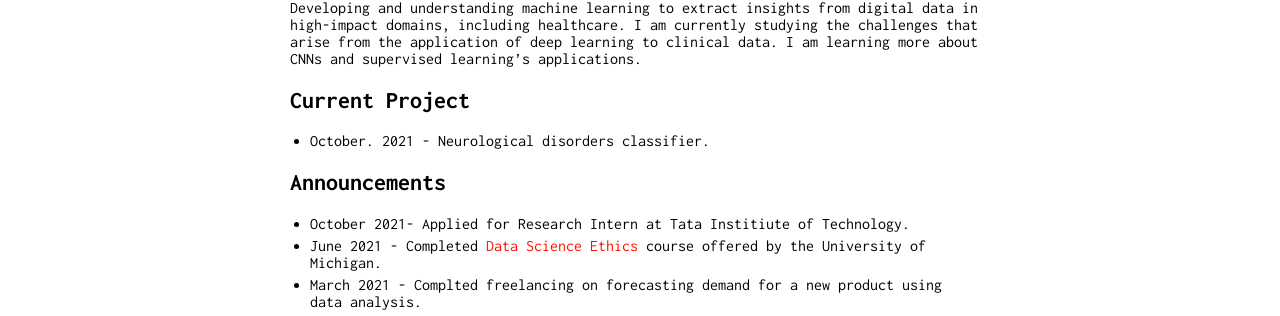
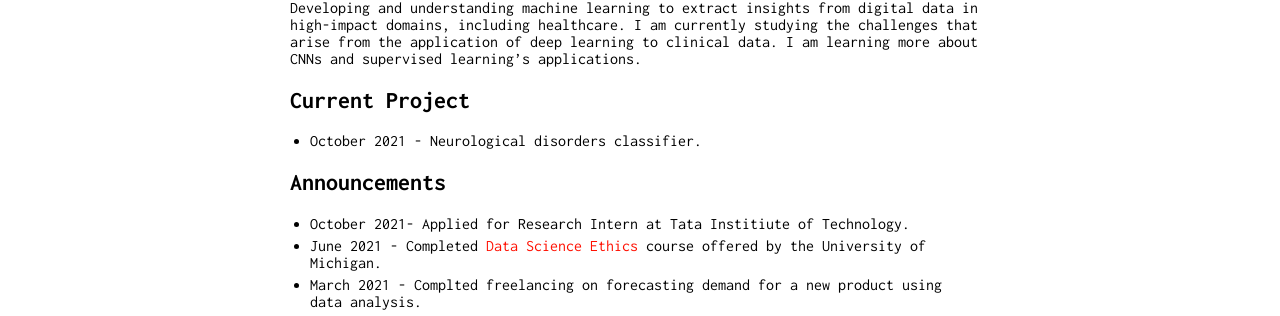
Before and after one commit to Vikramansen/vikramansen.github.io, a Jekyll site: the page built from index.md, in a window 1280 px wide. Shown: the part 361-677 px from the top of the page. Built offline with Jekyll 4.4.1, drawn with Linux system fonts in a browser that asks for light colours; our own code applies the rules of GitHub Pages for plain Markdown files.

```diff
--- a/index.md
+++ b/index.md
@@ -16,7 +16,7 @@ Here is my [CV](https://vikramansen.github.io/resume.pdf).
 Developing and understanding machine learning to extract insights from digital data in high-impact domains, including healthcare. I am currently studying the challenges that arise from the application of deep learning to clinical data. I am learning more about CNNs and supervised learning's applications.
 
 ## Current Project
-- October. 2021 - Neurological disorders classifier.
+- October 2021 - Neurological disorders classifier.
 
 ## Announcements
 
```
